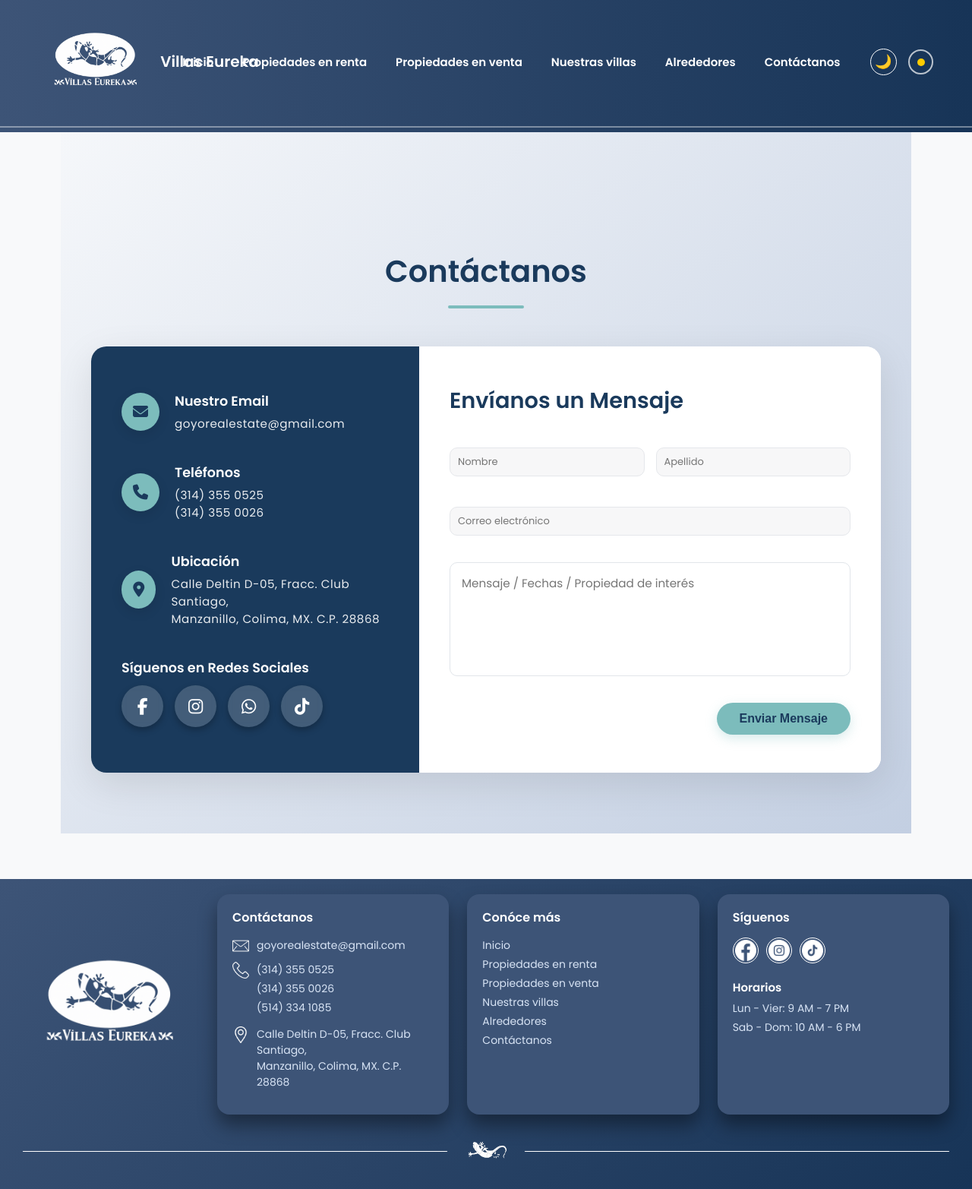
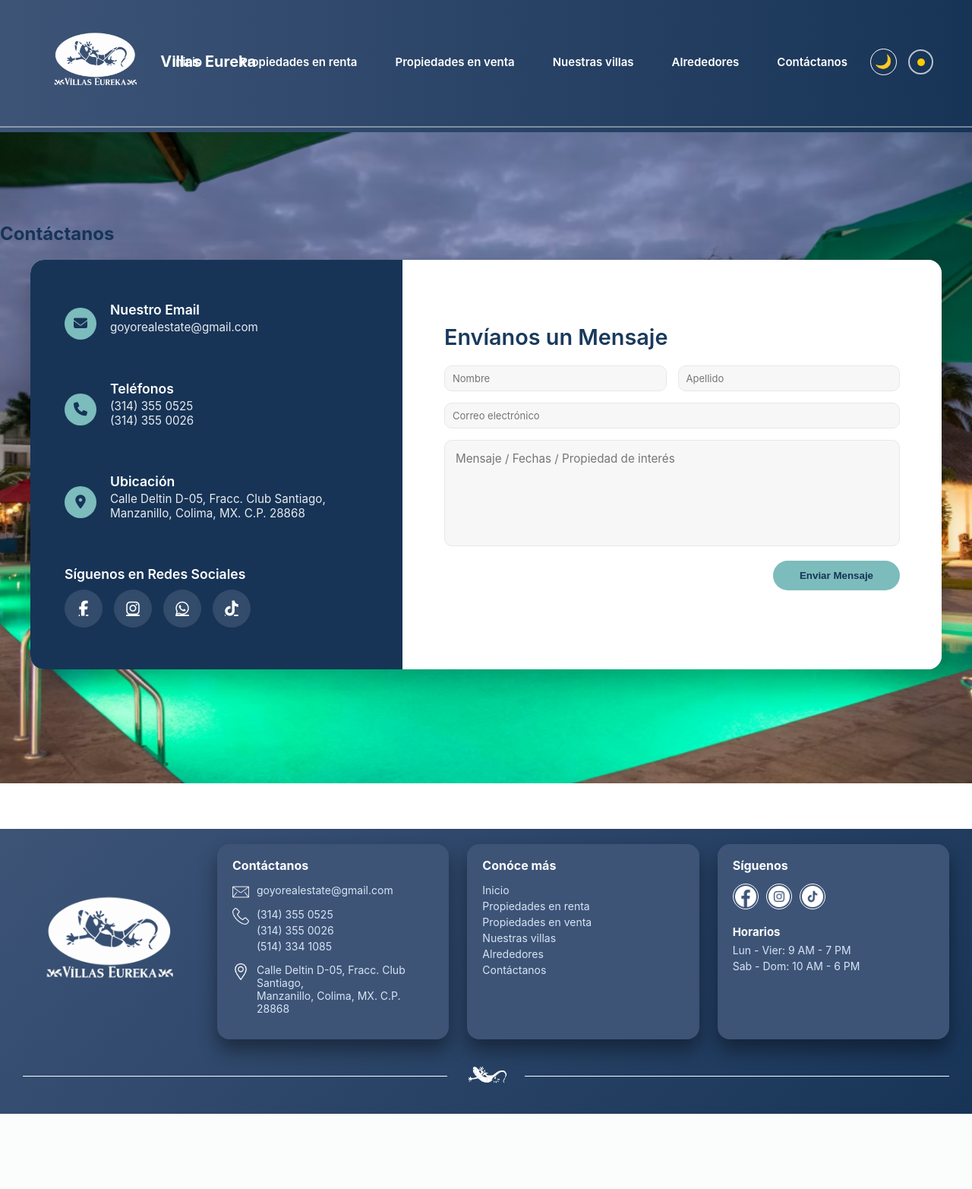
Before and after one commit to DIMAS0717/Club-Santiago, a PHP site: page /contacto.php in a window 1280 px wide. Shown: the whole page at 76% size. After the commit the page ends 1466 px from the top, so only its background shows below. Run offline with PHP 8.4, Linux system fonts and the light colour scheme.

Commit message:
Add files via upload

```diff
--- a/assets/contact.css
+++ b/assets/contact.css
@@ -1,219 +1,223 @@
-/* ==================== CONTACTO (MISMO DISEÑO PEACE IN PROGRESS) ==================== */
+/* ==================== SECCIÓN CONTACTO ==================== */
 
 body {
-      margin: 0;
-      font-family: 'Poppins', system-ui, -apple-system, BlinkMacSystemFont, "Segoe UI", sans-serif;
-      background-color: #f8f9fa;
-      color: #333;
+  background-color: transparent !important;
+  overflow-x: hidden; /* ← evita cortes horizontales */
 }
 
-    main.page-main {
-      padding: 0; /* para que no meta margen extra arriba/abajo */
+.page-main {
+  padding: 0 !important;
+  margin: 0 !important;
+  width: 100% !important;     /* ← FIX: antes 100vw */
+  max-width: 100% !important; /* ← añadimos para evitar overflow */
 }
 
 .cs-contact-section {
-      padding: 120px 40px 80px;
-      position: relative;
-      background: linear-gradient(135deg, #f5f7fa 0%, #c3cfe2 100%);
+  background: url("../assets/images/fondo2.png") center/cover no-repeat;
+  width: 100%;
+  min-height: 100vh;
+  padding-top: 100px;
+  padding-bottom: 150px;
+  overflow-x: hidden;   /* extra protección */
 }
 
-    .cs-contact-section h2 {
-      text-align: center;
-      font-size: 2.5rem;
-      margin-bottom: 50px;
-      color: #1a3a5c;
-      position: relative;
+/* ----------- Título ---------- */
+
+.cs-title-wrap {
+  display: flex;
+  justify-content: center;
+  align-items: center;
+  gap: 60px;
+  margin-bottom: 10px;
 }
 
-    .cs-contact-section h2::after {
-      content: '';
+.cs-title {
+  font-size: 4.2rem;
+  font-weight: 850;
+  color: #b8f0e6;
+  text-shadow: 0 4px 14px rgba(0,0,0,0.3);
+  margin-top: -40px;
+}
+
+.title-deco {
+  width: 95px;
+  margin-top: -35px;
+}
+
+.cs-title-underline {
   display: block;
-      width: 100px;
-      height: 4px;
-      background: #7cbcbc;
-      margin: 15px auto 0;
-      border-radius: 2px;
+  width: 400px;
+  height: 7px;
+  background: #b8f0e6;
+  margin: 0 auto 50px auto;
+  border-radius: 4px;
+  opacity: 0.95;
+  box-shadow: 0 4px 15px rgba(0,0,0,0.25);
 }
+
+/* ----------- Caja de contacto ---------- */
 
 .cs-contact-box {
   display: flex;
-      max-width: 1100px;
+  max-width: 1200px;
+  width: 100%;              /* ← asegura que nunca rompa */
   margin: 0 auto;
-      border-radius: 20px;
+  border-radius: 18px;
   overflow: hidden;
-      box-shadow: 0 15px 50px rgba(0, 0, 0, 0.1);
-      background: #ffffff;
+  box-shadow: 0 12px 35px rgba(0,0,0,0.2);
+  background: #ffffffee;
 }
 
+/* LEFT PANEL */
 .cs-left-panel {
-      background-color: #1a3a5c;
+  background: #173457;
   color: #fff;
   flex: 1;
-      padding: 50px 40px;
+  padding: 55px 45px;
   display: flex;
   flex-direction: column;
   justify-content: center;
-      gap: 40px;
-    }
-
-    .cs-right-panel {
-      background-color: #fff;
-      flex: 1.5;
-      padding: 50px 40px;
-      display: flex;
-      flex-direction: column;
-      justify-content: center;
-      gap: 20px;
-    }
-
-    .cs-right-panel h3 {
-      margin: 0 0 20px 0;
-      font-size: 1.8rem;
-      color: #1a3a5c;
-      font-weight: 600;
+  gap: 45px;
 }
 
 .cs-info-block {
   display: flex;
   align-items: center;
-      gap: 20px;
+  gap: 18px;
 }
 
 .cs-icon {
-      font-size: 20px;
+  font-size: 18px;
   background-color: #7cbcbc;
-      color: #1a3a5c;
+  color: #173457;
   border-radius: 50%;
-      width: 50px;
-      height: 50px;
+  width: 42px;
+  height: 42px;
   display: flex;
+  justify-content: center;
   align-items: center;
-      justify-content: center;
-      box-shadow: 0 5px 15px rgba(0, 0, 0, 0.1);
 }
 
 .cs-label {
+  font-size: 1.1rem;
   font-weight: 600;
   margin: 0;
-      font-size: 1.1rem;
 }
 
 .cs-detail {
-      margin: 5px 0 0;
   font-size: 0.95rem;
   opacity: 0.9;
-      letter-spacing: 0.5px;
+  margin-top: 3px;
 }
 
-/* ==================== ICONOS REDES ESTILO "CLUB SANTIAGO" ==================== */
+/* Redes sociales */
 
-.cs-socials .cs-icons {
+.cs-icons {
   display: flex;
   gap: 15px;
   margin-top: 10px;
-
 }
 
-
 .cs-social {
-    width: 55px;
-    height: 55px;
+  width: 50px;
+  height: 50px;
   border-radius: 50%;
-    background: rgba(255, 255, 255, 0.18); /* fondo gris-azulado como en la imagen */
+  color: #fff;
+  display: flex;
+  justify-content: center;
+  align-items: center;
+  font-size: 20px;
+  background: rgba(255,255,255,0.12);
   backdrop-filter: blur(4px);
-    display: flex;
-    align-items: center;
-    justify-content: center;
-    color: #ffffff;  /* icono blanco */
-    font-size: 22px;
-    text-decoration: none;
-
-
-    /* sombra suave */
-    box-shadow: 0 4px 8px rgba(0,0,0,0.25);
-
-    /* animación suave */
-    transition: transform 0.25s ease, background 0.25s ease;
+  transition: 0.25s ease;
 }
 
 .cs-social:hover {
   transform: scale(1.12);
-    background: rgba(255, 255, 255, 0.35);
+  background: rgba(255,255,255,0.22);
 }
 
+/* RIGHT PANEL */
+
+.cs-right-panel {
+  flex: 1.5;
+  background: #fff;
+  padding: 55px 55px;
+}
+
+.cs-right-panel h3 {
+  font-size: 1.8rem;
+  font-weight: 600;
+  color: #1a3a5c;
+  margin-bottom: 20px;
+}
 
 .cs-form-row {
   display: flex;
   gap: 15px;
-      margin-bottom: 5px;
 }
 
 .cs-input {
-      padding: 15px;
-      border: 1px solid #e1e5ea;
+  width: 100%;
+  padding: 14px;
   border-radius: 10px;
+  border: 1px solid #e3e7ef;
   font-size: 0.95rem;
-      background: #fff;
-      color: #333;
-      width: 100%;
-      box-sizing: border-box;
-      transition: all 0.3s ease;
   margin-bottom: 15px;
+  transition: 0.2s ease;
 }
 
 .cs-input:focus {
   border-color: #7cbcbc;
-      box-shadow: 0 0 0 3px rgba(124, 188, 188, 0.2);
+  box-shadow: 0 0 0 3px rgba(124,188,188,0.25);
   outline: none;
 }
 
 textarea.cs-input {
-      min-height: 150px;
+  min-height: 140px;
   resize: none;
+  background: #f7f7f7;
 }
 
 .cs-submit {
-      align-self: flex-end;
-      padding: 12px 30px;
-      background-color: #7cbcbc;
-      color: #1a3a5c;
+  padding: 12px 35px;
+  background: #7cbcbc;
+  border-radius: 30px;
   border: none;
-      border-radius: 30px;
+  cursor: pointer;
+  color: #173457;
   font-weight: 600;
-      font-size: 1rem;
-      cursor: pointer;
-      transition: all 0.3s ease;
-      box-shadow: 0 5px 15px rgba(124, 188, 188, 0.3);
+  float: right;
+  transition: 0.25s ease;
 }
 
 .cs-submit:hover {
-      background-color: #1a3a5c;
+  background: #173457;
   color: #fff;
-      transform: translateY(-2px);
 }
 
-    @media screen and (max-width: 992px) {
+/* RESPONSIVE */
+@media (max-width: 992px) {
   .cs-contact-box {
     flex-direction: column;
   }
 
-      .cs-left-panel,
-      .cs-right-panel {
-        padding: 40px 30px;
-      }
-
-      .cs-contact-section {
-        padding: 100px 20px 60px;
+  .cs-right-panel,
+  .cs-left-panel {
+    padding: 40px 35px;
   }
 }
 
-    @media screen and (max-width: 576px) {
-      .cs-form-row {
-        flex-direction: column;
-        gap: 0;
+@media (max-width: 600px) {
+  .cs-title {
+    font-size: 2.4rem;
   }
 
-      .cs-contact-section h2 {
-        font-size: 2rem;
+  .title-deco {
+    width: 55px;
+  }
+
+  .cs-title-underline {
+    width: 160px;
   }
 }
--- a/assets/header.css
+++ b/assets/header.css
@@ -31,7 +31,7 @@
 
 .header-nav {
     display: flex;
-    gap: 38px;
+    gap: 50px;
     margin-left: -140px;
 }
 
```
Also changed, not shown: assets/images/fondo2.png, assets/images/fondo3.png (added), assets/images/iconoeureka.png (added). Lines whose indentation alone changed are shown as unchanged.
